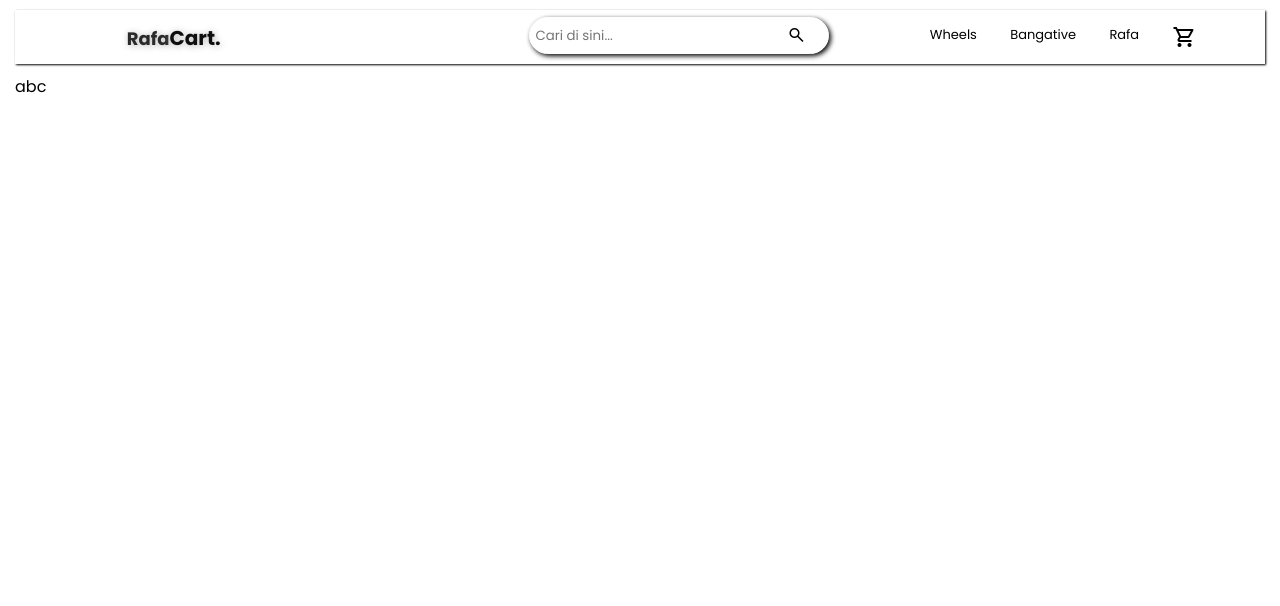
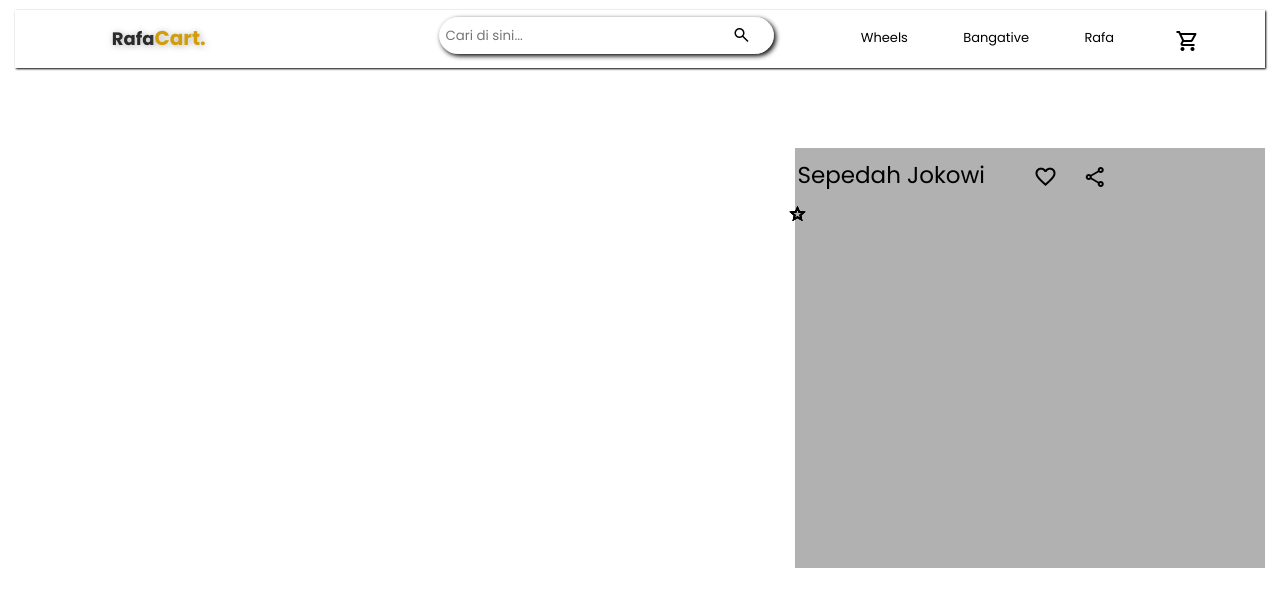
Before and after one commit to R4mFaaaw/FrontEnd-Challenge, a plain HTML site: page Web Project/Project/Shopping/index.html in a window 1280 px wide. Drawn offline with nearby package versions, Linux system fonts and the light colour scheme.

Commit message:
Shopping project Udah ke Container #1

```diff
--- a/Web Project/Project/Shopping/index.html
+++ b/Web Project/Project/Shopping/index.html
@@ -20,7 +20,9 @@
   <body>
     <nav class="navbar">
       <div class="logo">
-        <a href="#" class="navbar-logo"><b>Rafa<span>Cart.</span></b></a>
+        <a href="#" class="navbar-logo"
+          ><b>Rafa<span>Cart.</span></b></a
+        >
       </div>
       <form class="search" action="/cari" method="get">
         <input type="search" id="cari" name="q" placeholder="Cari di sini..." />
@@ -30,9 +32,24 @@
         <a href="#">Wheels</a>
         <a href="#">Bangative </a>
         <a href="#">Rafa</a>
-        <a class="material-symbols-outlined" href="#">shopping_cart</a>
+        <button class="material-symbols-outlined" href="#">
+          shopping_cart
+        </button>
       </div>
     </nav>
-    <p class="footer">abc</p>
+    <div class="container">
+      <div class="Judul">
+        <p>Sepedah Jokowi</p>
+        <button class="material-symbols-outlined" href="#">Favorite</button>
+        <button class="material-symbols-outlined" href="#">Share</button>
+        <div class="star">
+          <p class="material-symbols-outlined" href="#">Star</p>
+          <p class="material-symbols-outlined" href="#">Star</p>
+          <p class="material-symbols-outlined" href="#">Star</p>
+          <p class="material-symbols-outlined" href="#">Star</p>
+          <p class="material-symbols-outlined" href="#">Star</p>
+        </div>
+      </div>
+    </div>
   </body>
 </html>
--- a/Web Project/Project/Shopping/style.css
+++ b/Web Project/Project/Shopping/style.css
@@ -28,7 +28,7 @@
     position: relative;
     right: 5px;
     font-size: 20px;
-    color: #0f0e0e;
+    color: #d39d09;
 }
 .navbar .logo b{
     background-color: transparent;
@@ -43,14 +43,14 @@
 .navbar .search{
     position: relative;
     margin: 2px 0px;
-    right: 25px;
+    right: 70px;
 }
 .navbar .search input{
     border: 1px solid #fff;
     padding:5px;
     box-shadow: 2px 2px 5px #000;
     border-radius: 20px;
-    width: 300px;
+    width: 335px;
     height: 37px;
     position: absolute;
     margin: auto 0;
@@ -64,7 +64,7 @@
    text-align: right;
    font-size: 20px;
    margin: auto 0;
-   left: 257px;
+   left: 292px;
    cursor: pointer;
 }
 .navbar .menu{
@@ -72,14 +72,70 @@
     position: relative;
     justify-content: space-around;
     background-color: transparent;
-    width: 300px;
+    width: 400px;
     left: 90px;
     font-size: 13px;
+    margin: 8px 0px 4px 0px;
 }
 .navbar .menu a{
         text-decoration: none;
+        background-color: transparent;
 }
-.footer{
+.navbar .menu button{
+    border: none;
+    background-color: transparent;
+    cursor: pointer;
+}
+.navbar .menu a:hover{
+        display: block;
+        text-decoration: underline;
+        background-color: transparent;
+        border-radius: 60px;
+        border: 1px solid #000;
+        width: 80px;
+        text-align: center;
+
+}
+.container{
+    display: flex;
+    position: static;
+    max-width: 100%;
+    min-width: 420px;
+    max-height: 100%;
+    min-height: 420px;
+    justify-self: right;
+    justify-content: right;
+    padding-left: 50px;
+    background-color: #b2b1b1;
+    margin-top: 80px;
+}
+.container p{
+    position: relative;
+    right: 270px;
+    width: 100%;
+    text-align: left;
+    font-size: 23px;
+}
+.container button{
+    position: relative;
+    background-color: transparent;
+    border: none;
+    right: 40px;
+    bottom: 38px;
+}
+.container .star{
+    display: flex;
+    justify-content: baseline;
+    position: relative;
+    bottom: 40px;
+    right: 5px;
+}
+.container .star p{
     position: absolute;
-    min-height: 200px;
+    font-size: 20px;
+    max-width: 100%;
+    min-width: 50px;
+    justify-self: right;
+    justify-content: right;
+    word-spacing: 10px;
 }
```
